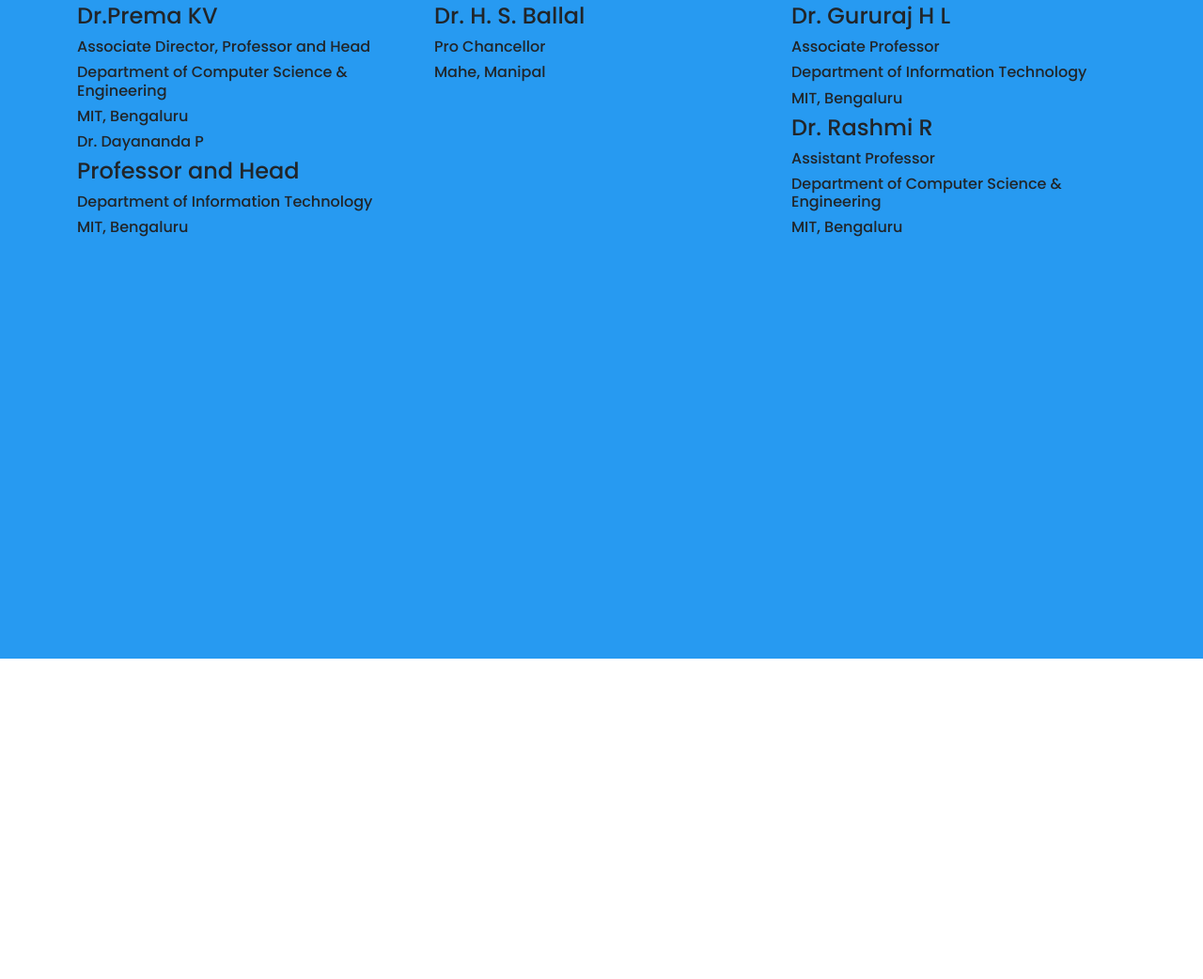
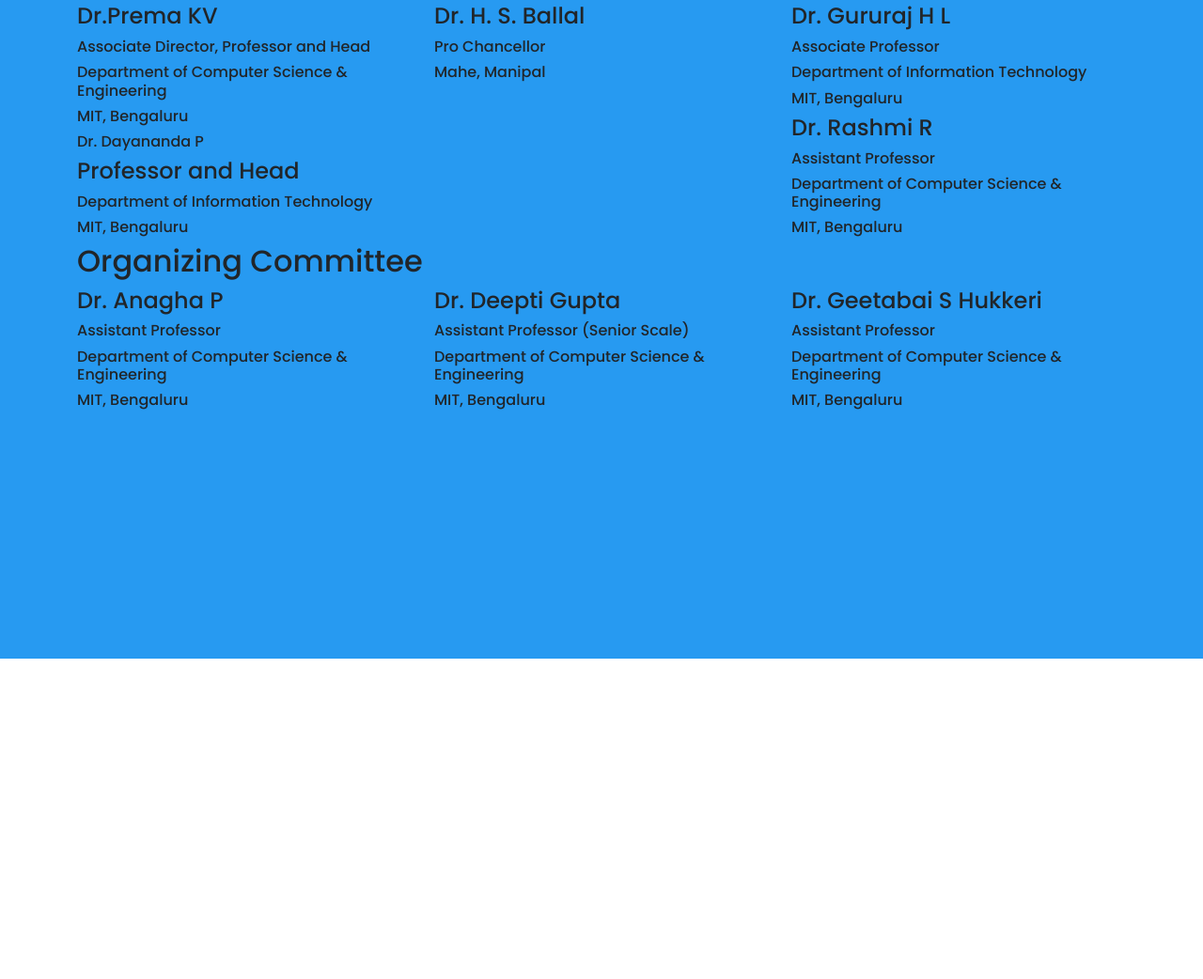
Before and after one commit to ACM-MITB/acm-mitb.github.io, a website: page conference/index.html in a window 1280 px wide. Shown: the part 2499-3541 px from the top of the page at 94% size. Drawn offline with nearby package versions, Linux system fonts and the light colour scheme.

Commit message:
organising committee first row

```diff
--- a/conference/index.html
+++ b/conference/index.html
@@ -208,6 +208,33 @@
         </div>
       </div>
     </div>
+    <h2>Organizing Committee</h2>
+    <div class="row">
+      <div class="col-lg-4">
+        <div class="person">
+          <h4 class="name">Dr. Anagha P</h4>
+          <h6>Assistant Professor</h6>
+          <h6>Department of Computer Science & Engineering</h6>
+          <h6>MIT, Bengaluru</h6>
+        </div>
+      </div>
+      <div class="col-lg-4">
+        <div class="person">
+          <h4 class="name">Dr. Deepti Gupta</h4>
+          <h6>Assistant Professor (Senior Scale)</h6>
+          <h6>Department of Computer Science & Engineering</h6>
+          <h6>MIT, Bengaluru</h6>
+        </div>
+      </div>
+      <div class="col-lg-4">
+        <div class="person">
+          <h4 class="name">Dr. Geetabai S Hukkeri</h4>
+          <h6>Assistant Professor</h6>
+          <h6>Department of Computer Science & Engineering</h6>
+          <h6>MIT, Bengaluru</h6>
+        </div>
+      </div>
+    </div>
   </div>
 </section>
 <section class="home bg-image" id="schedule" style="background-image: url(assets/img/schedule.png);">
```
